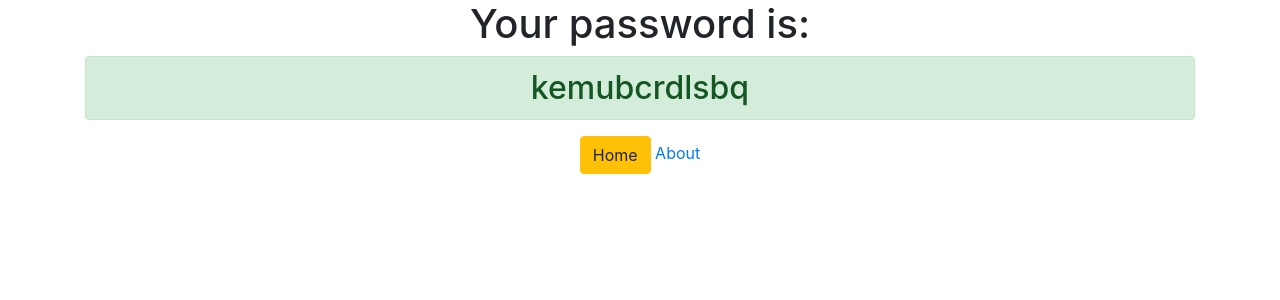
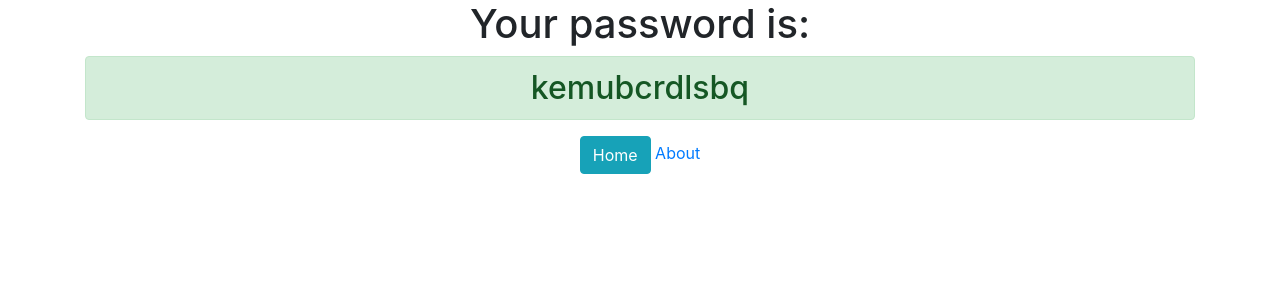
Before and after one commit to dmattd/Django_Learn, a Django app: page /password/ in a window 1280 px wide. Shown: the top 300 px of the page. Run offline with Django 3.2, Linux system fonts and the light colour scheme; some libraries are stand-ins or nearby versions.

Commit message:
I made some tweaks

```diff
--- a/generator/templates/generator/password.html
+++ b/generator/templates/generator/password.html
@@ -4,6 +4,6 @@
 
 	<h1>Your password is: </h1>
 	<h2 class="alert alert-success">{{password}}</h2>
-	<a href="{% url 'home' %}" class="btn btn-warning">Home</a>
+	<a href="{% url 'home' %}" class="btn btn-info">Home</a>
 	<a href="{% url 'about' %}">About</a>
 </div>
--- a/password_generator/settings.py
+++ b/password_generator/settings.py
@@ -20,7 +20,7 @@ BASE_DIR = os.path.dirname(os.path.dirname(os.path.abspath(__file__)))
 # See https://docs.djangoproject.com/en/3.0/howto/deployment/checklist/
 
 # SECURITY WARNING: keep the secret key used in production secret!
-SECRET_KEY = '$8pc3)^u$vt&19+ypj$k$x55$d5w^!-$awyye&r3qjm@mjiml*'
+SECRET_KEY = '$8pc3)^u$vt&19+ypj$k$x55$d%&^%&^%5w^!-$awyye&r3qjm@mjiml*'
 
 # SECURITY WARNING: don't run with debug turned on in production!
 DEBUG = True
```
